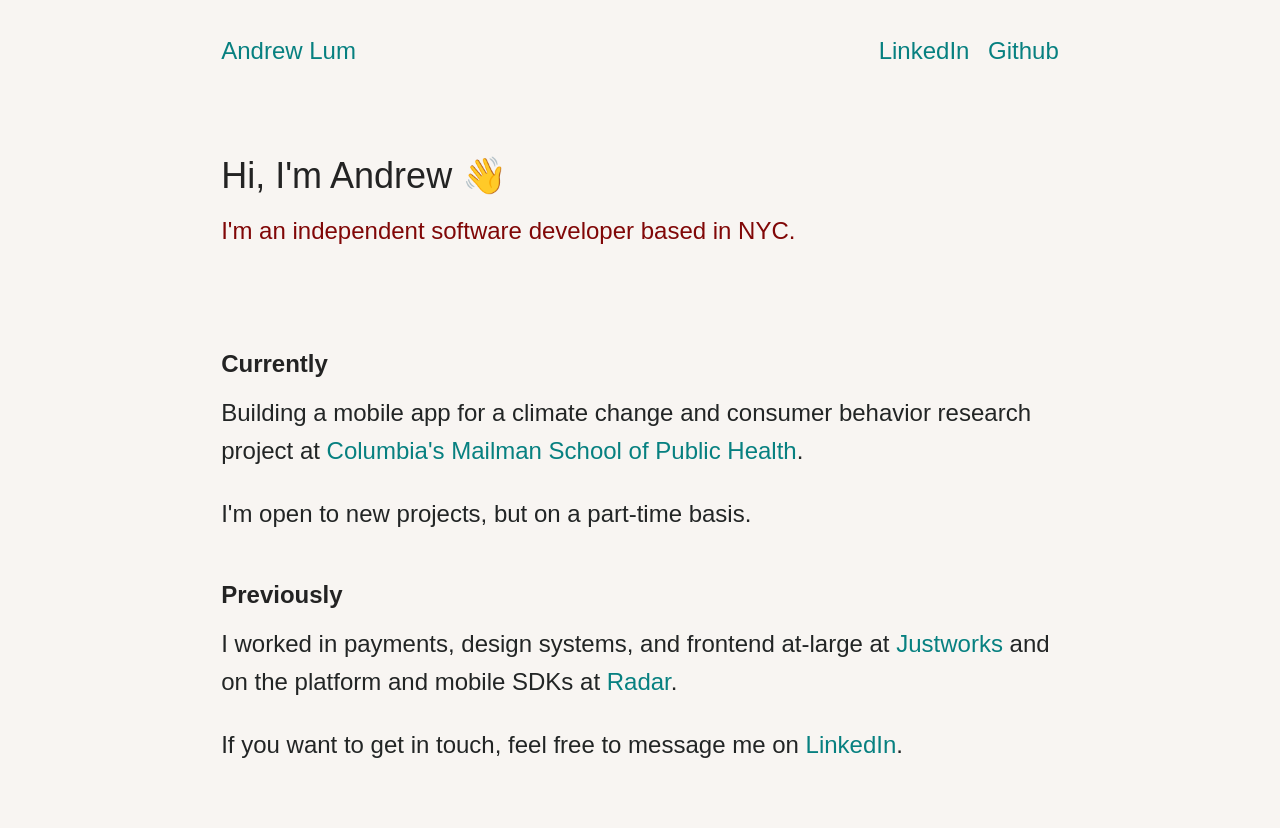
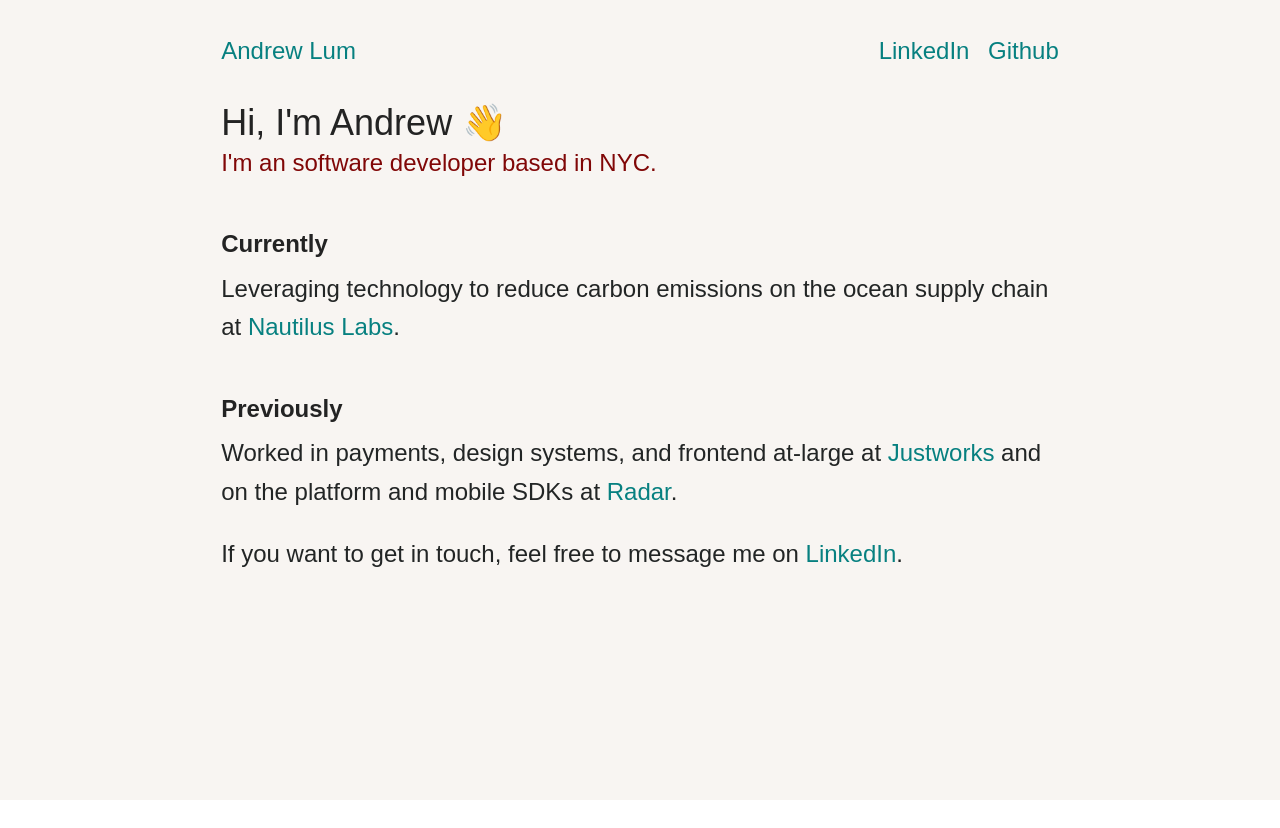
Before and after one commit to andlum/andlum.github.io, an Eleventy site: page src/index.md in a window 1280 px wide. After the commit the page ends 800 px from the top, so only its background shows below. Built offline with nearby package versions, Linux system fonts and the light colour scheme; Eleventy itself is replaced by a stand-in of ours; files that its build step writes are made by us from their sources.

Commit message:
Update description

```diff
--- a/css/styles.css
+++ b/css/styles.css
@@ -70,15 +70,6 @@ p {
   margin: 0;
 }
 
-h1 + *,
-h2 + *,
-h3 + *,
-h4 + *,
-h5 + *,
-h6 + * {
-  margin-top: 1rem;
-}
-
 a {
   text-decoration: none;
   color: var(--color-primary);
@@ -133,8 +124,6 @@ nav a + a {
   display: flex;
   flex-direction: column;
   justify-content: center;
-  min-height: 200px;
-  max-height: 450px;
 }
 
 .tagline {
--- a/src/index.md
+++ b/src/index.md
@@ -5,17 +5,16 @@ layout: "home.njk"
 
 <section class="title-section">
   <h1 class="animate-fade-up">Hi, I'm Andrew <span class="animate-wave animate-delay--2">&#128075;</span></h1>
-  <p class="tagline animate-fade-up animate-delay">I'm an independent software developer based in NYC.</p>
+  <p class="tagline animate-fade-up animate-delay">I'm an software developer based in NYC.</p>
 </section>
 <section class="about-row">
   <h2 class="section-header header-2">Currently</h2>
-  <p>Building a mobile app for a climate change and consumer behavior research project at <a class="fancy-link" href="https://www.publichealth.columbia.edu/">Columbia's Mailman School of Public Health</a>.</p>
-  <p>I'm open to new projects, but on a part-time basis.</p>
+  <p>Leveraging technology to reduce carbon emissions on the ocean supply chain at <a class="fancy-link" href="https://nautiluslabs.com/">Nautilus Labs</a>.</p>
 </section>
 <section class="about-row">
   <h2 class="section-header header-2">Previously</h2>
   <p>
-    I worked in payments, design systems, and frontend at-large at <a class="fancy-link" href="https://www.justworks.com/">Justworks</a> and on the platform and mobile SDKs at <a class="fancy-link" href="https://radar.com/">Radar</a>.
+    Worked in payments, design systems, and frontend at-large at <a class="fancy-link" href="https://www.justworks.com/">Justworks</a> and on the platform and mobile SDKs at <a class="fancy-link" href="https://radar.com/">Radar</a>.
   </p>
   <p>
     If you want to get in touch, feel free to message me on <a class="fancy-link" href="https://www.linkedin.com/in/andlum/">LinkedIn</a>.
```
